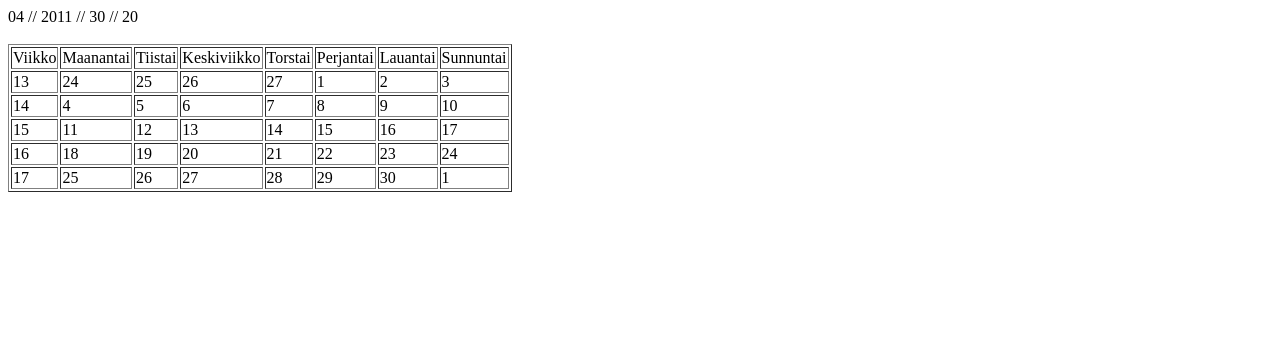
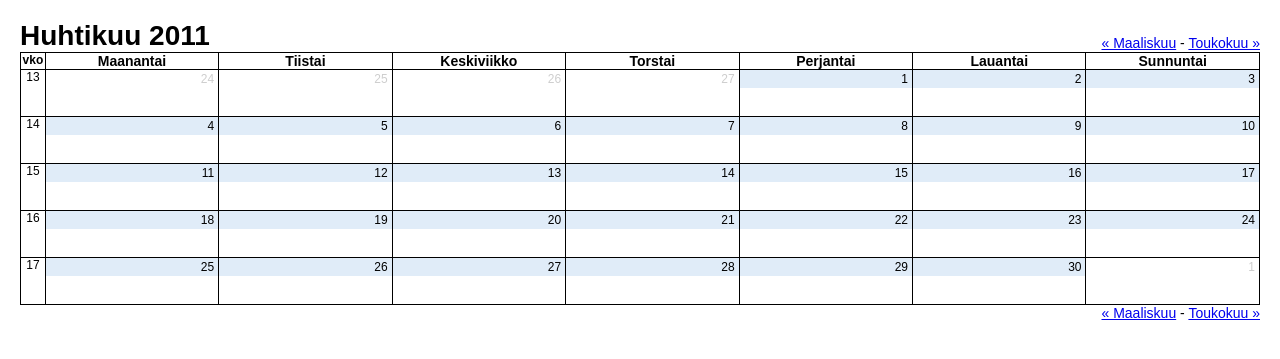
Before and after one commit to MarkoKaartinen/MarkoCodes, a PHP site: page /index.php?y=2011&m=4 in a window 1280 px wide. Shown: the top 359 px of the page. Run offline with PHP 8.4, Linux system fonts and the light colour scheme; data that the repository does not hold is empty.

Commit message:
some styling

```diff
--- a/Cal/index.php
+++ b/Cal/index.php
@@ -3,12 +3,13 @@
 <head>
 	<meta charset="utf-8">
 	<title>Cal</title>
+	<link href="style.css" rel="stylesheet" type="text/css">
 </head>
 <body>
 
 <?php
 $month = $_GET['m'];
-$year = $_GET['year'];
+$year = $_GET['y'];
 if($month == ""){ $month = date("m"); }
 if($year == ""){ $year = date("Y"); }
 
@@ -27,14 +28,56 @@ $days[5] = "Perjantai";
 $days[6] = "Lauantai";
 $days[7] = "Sunnuntai";
 
+//months
+$months[1] = "Tammikuu";
+$months[2] = "Helmikuu";
+$months[3] = "Maaliskuu";
+$months[4] = "Huhtikuu";
+$months[5] = "Toukokuu";
+$months[6] = "Kes&auml;kuu";
+$months[7] = "Hein&auml;kuu";
+$months[8] = "Elokuu";
+$months[9] = "Syyskuu";
+$months[10] = "Lokakuu";
+$months[11] = "Marraskuu";
+$months[12] = "Joulukuu";
+
+if(substr($month, 0, 1) == 0){
+	$monthNoZeros = substr($month, 1);
+}else{
+	$monthNoZeros = $month;
+}
+
+$prevMonth = $monthNoZeros - 1;
+if($prevMonth == 0){
+	$prevMonth = 12;
+	$prevYear = $year - 1;
+}else{
+	$prevYear = $year;
+}
+
+$nextMonth = $monthNoZeros + 1;
+if($nextMonth == 13){
+	$nextMonth = 1;
+	$nextYear = $year + 1;
+}else{
+	$nextYear = $year;
+}
+
 $numofdays = date("t", strtotime("$year-$month-01"));
 
-echo "$month // $year // $numofdays // $currentDay<br /><br />";
+$controls = "<div id=\"calControls\"><a href=\"index.php?y=$prevYear&amp;m=$prevMonth\">&laquo; ".$months[$prevMonth]."</a> - <a href=\"index.php?y=$nextYear&amp;m=$nextMonth\">".$months[$nextMonth]." &raquo;</a></div>";
 
-echo "<table border=\"1\">";
+echo "<div id=\"calHeader\">";
+echo "<h1 id=\"calHeading\">".$months[$monthNoZeros]." $year</h1>";
+echo "<div style=\"padding-top:15px;\">$controls</div>";
+echo "</div>";
+echo "<div class=\"calClear\"></div>";
 
-echo "<tr>";
-echo "<td>Viikko</td>"; //print the week header
+echo "<table id=\"calTable\" cellpadding=\"0\" cellspacing=\"0\">";
+
+echo "<tr id=\"headings\">";
+echo "<td class=\"weekhead\">vko</td>"; //print the week header
 //print the weekdays
 for($i = 1; $i <= 7; $i++){
 	echo "<td>" . $days[$i] . "</td>";
@@ -42,11 +85,13 @@ for($i = 1; $i <= 7; $i++){
 echo "</tr>";
 
 echo "<tr>";
-echo "<td>".date("W", strtotime("$year-$month-01"))."</td>";
+echo "<td class=\"week\">".date("W", strtotime("$year-$month-01"))."</td>";
 //empty slots
 $z = date("N", strtotime("$year-$month-01"));
 for($x = 1; $x < $z; $x++){
-	echo "<td>".($numofdays-(7-$x))."</td>";
+	echo "<td class=\"empty\">
+		<div class=\"dayhead\">".($numofdays-(7-$x))."</div>
+	</td>";
 }
 
 for($i = 1; $i <= $numofdays; $i++){
@@ -58,10 +103,18 @@ for($i = 1; $i <= $numofdays; $i++){
 	$weekday = date("N", strtotime("$year-$month-$j"));
 
 	if($weekday == 1){
-		echo "<td>".date("W", strtotime("$year-$month-$j"))."</td>";
+		echo "<td class=\"week\">".date("W", strtotime("$year-$month-$j"))."</td>";
 	}
 
-	echo "<td>$i</td>";
+	if(date("Y-m-d") == "$year-$month-$j"){
+		$class = "today";
+	}else{
+		$class = "day";
+	}
+	echo "<td class=\"$class\">
+		<div class=\"dayhead\">$i</div>
+		<br /><br />
+	</td>";
 	if($weekday == 7){
 		echo "</tr><tr>";
 	}
@@ -71,13 +124,16 @@ for($i = 1; $i <= $numofdays; $i++){
 $lastweekday = date("N", strtotime("$year-$month-$numofdays"));
 $z = 1;
 for($x = $lastweekday; $x < 7; $x++){
-	echo "<td>$z</td>";
+	echo "<td class=\"empty\">
+		<div class=\"dayhead\">$z</div>
+	</td>";
 	$z++;
 }
 
 echo "</tr>";
 
 echo "</table>";
+echo $controls;
 ?>
 
 </body>
--- /dev/null
+++ b/Cal/style.css
@@ -0,0 +1,87 @@
+* {
+	margin:0;
+	padding:0;
+}
+
+body {
+	font-family: Arial, Verdana;
+	margin:20px;
+	font-size: 12px;
+}
+
+#calHeader {
+}
+
+#calHeading {
+	float: left;
+	width: 80%;
+	font-size: 28px;
+}
+
+#calControls {
+	float: right;
+	text-align: right;
+	font-size: 14px;
+	width: 20%;
+	display: table-cell;
+	vertical-align: bottom;
+}
+
+.calClear {
+	clear: both;
+}
+
+#calTable {
+	border-left: 1px solid #000000;
+	border-bottom: 1px solid #000000;
+	width: 100%;
+}
+
+#calTable tr td {
+	border-top: 1px solid #000000;
+	border-right: 1px solid #000000;
+	vertical-align:top;
+}
+
+#calTable #headings td {
+	font-size: 14px;
+	font-weight: bold;
+	text-align: center;
+	width: 14%;
+}
+
+#calTable #headings .weekhead {
+	width:2%;
+	font-size: 12px;
+}
+
+#calTable .week {
+	font-size: 12px;
+	text-align: center;
+}
+
+#calTable .empty .dayhead {
+	text-align: right;
+	background: #FFFFFF;
+	padding:2px 4px;
+	color:#cecece;
+}
+
+#calTable .day {
+}
+
+#calTable .today {
+	background: #FBEFEF;
+}
+
+#calTable .today .dayhead {
+	text-align: right;
+	background: #F6CECE;
+	padding:2px 4px;
+}
+
+#calTable .day .dayhead {
+	text-align: right;
+	background: #E0ECF8;
+	padding:2px 4px;
+}
```
